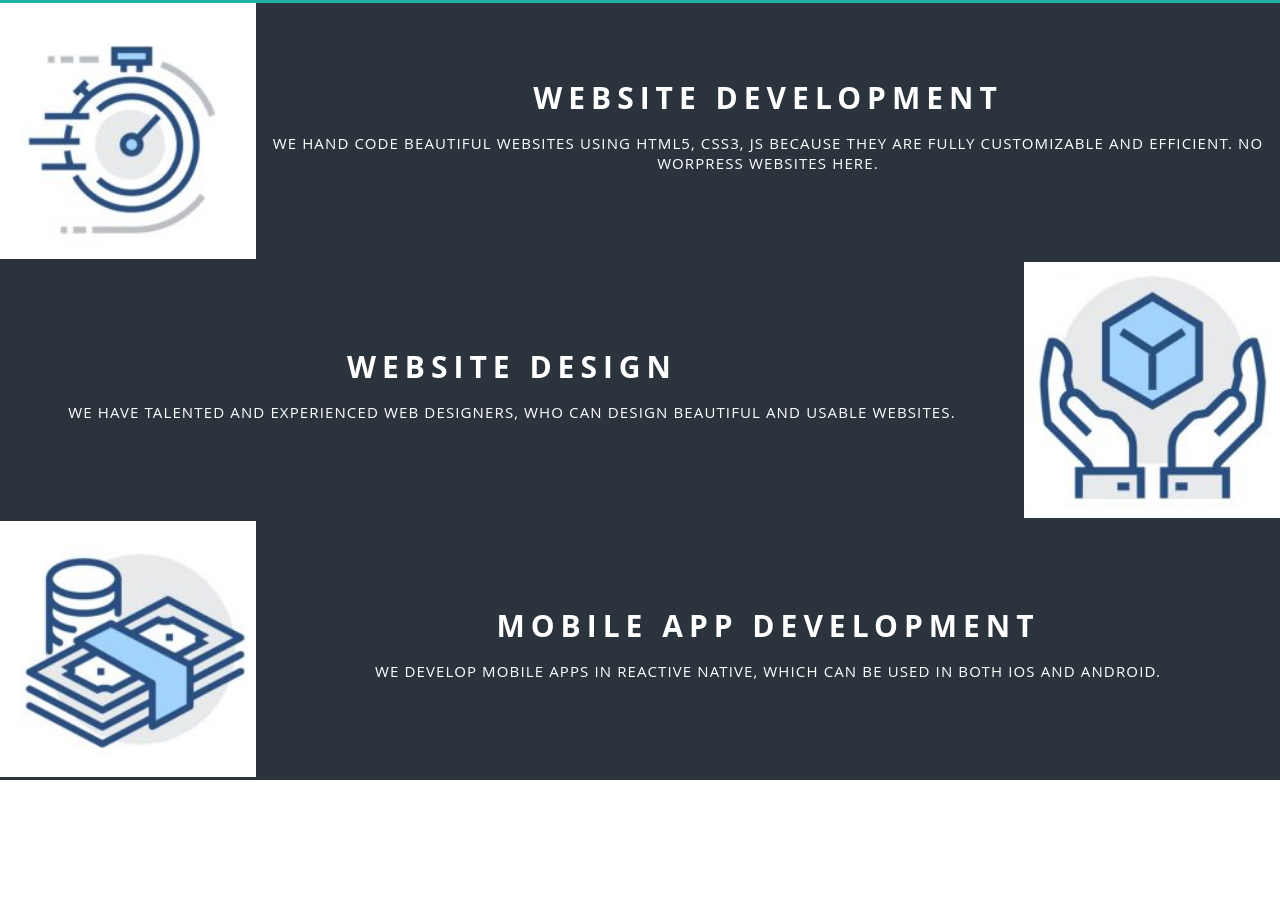
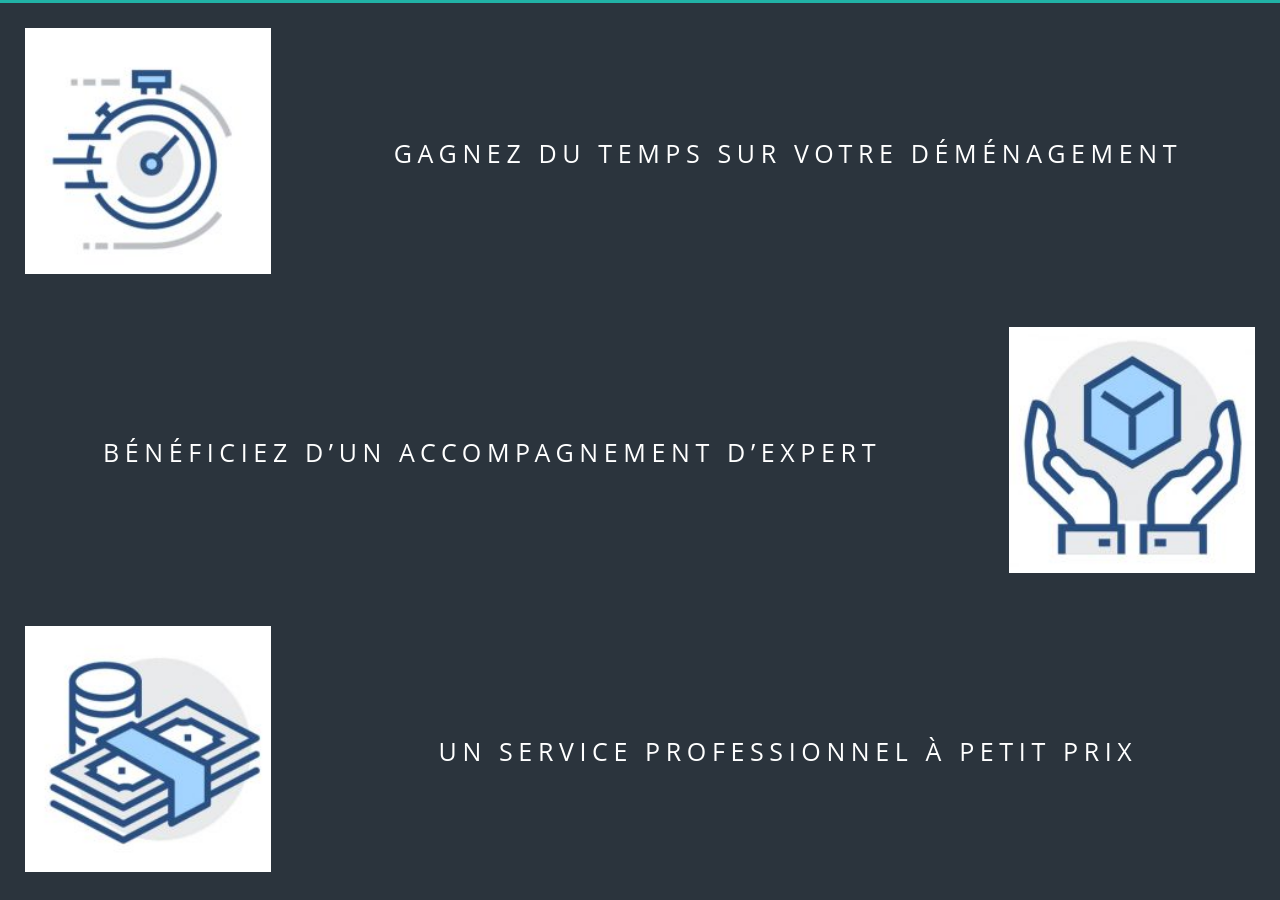
Before and after one commit to Amorem/gastbyAgency, a Gatsby site: page / in a window 1280 px wide. Shown: the part 936-1836 px from the top of the page. Before the commit the page ends 1716 px from the top, so only its background shows below. Built offline with nearby package versions, Linux system fonts and the light colour scheme; Gatsby itself is replaced by a stand-in of ours.

Commit message:
Some CSS improvements

```diff
--- a/src/pages/index.js
+++ b/src/pages/index.js
@@ -24,13 +24,9 @@ export default () => (
         <div>
           <h2>BS Move</h2>
           <GenereicPara>
-            One Stop For
-            <br />
-            All your development
-            <br />
-            And design needs
+            Offrez-vous un déménagement à la hauteur de vos attentes !
           </GenereicPara>
-          <Link to="/works">Our Work</Link>
+          <Link to="/works">Votre devis en 1 click</Link>
         </div>
       </TextWrapper>
       <MoreText>Learn More</MoreText>
@@ -76,19 +72,15 @@ export default () => (
           <img src="gain-temps.jpg" alt="Gain de temps" />
         </div>
         <div className="text__section3">
-          <GenericH2 none>Website Development</GenericH2>
-          <GenereicPara lessSize lessSpacing>
-            We hand code beautiful websites using HTML5, CSS3, JS because they
-            are fully customizable and efficient. No Worpress websites here.
+          <GenereicPara none>
+            GAGNEZ DU TEMPS SUR VOTRE DÉMÉNAGEMENT
           </GenereicPara>
         </div>
       </FlexBoxIndex>
       <FlexBoxIndex>
         <div className="text__section3">
-          <GenericH2 none>Website Design</GenericH2>
-          <GenereicPara lessSize lessSpacing>
-            We have talented and experienced Web Designers, who can design
-            beautiful and usable websites.
+          <GenereicPara none>
+            BÉNÉFICIEZ D’UN ACCOMPAGNEMENT D’EXPERT
           </GenereicPara>
         </div>
         <div className="image">
@@ -100,10 +92,8 @@ export default () => (
           <img src="petit-prix.jpg" alt="Pas Cher" />
         </div>
         <div className="text__section3">
-          <GenericH2 none>Mobile App Development</GenericH2>
-          <GenereicPara lessSize lessSpacing>
-            We develop Mobile apps in Reactive Native, which can be used in both
-            ios and Android.
+          <GenereicPara none>
+            UN SERVICE PROFESSIONNEL À PETIT PRIX
           </GenereicPara>
         </div>
       </FlexBoxIndex>
--- a/src/styles/IndexStyles.js
+++ b/src/styles/IndexStyles.js
@@ -25,11 +25,13 @@ const Banner = styled.div`
     display: block;
     height: 50vh;
     width: 100%;
-    background-image: url("banner.jpg");
+
+    background-image: linear-gradient(rgba(10, 92, 124, 0.2), black),
+      url("banner.jpg");
     background-size: cover;
     background-repeat: no-repeat;
     background-position: center;
-    filter: grayscale(100%) blur(2px);
+    filter: blur(2px);
   }
 `
 
@@ -116,6 +118,7 @@ const FlexBoxIndex = styled.div`
   display: flex;
   .image {
     width: ${props => (props.inverse ? "60%" : "20%")};
+    margin: 25px;
   }
   img {
     width: 100%;
```
